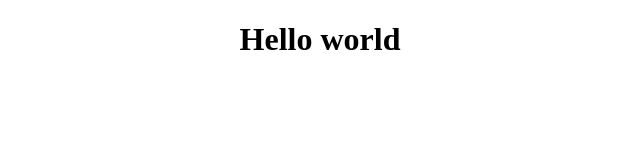
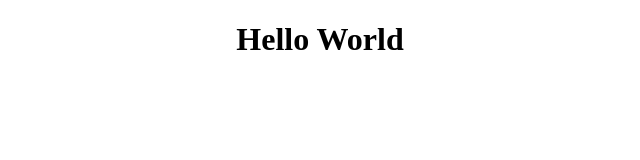
Before and after one commit to dovranoevdtiyev/learn-vue, a Vue app: page / in a window 1280 px wide. Shown: the top 160 px of the page, without its empty margins (320-960 px from the left). Built offline with nearby package versions, Linux system fonts and the light colour scheme.

Commit message:
test: change the text

```diff
--- a/src/App.vue
+++ b/src/App.vue
@@ -1,3 +1,3 @@
 <template>
-  <h1 align="center">Hello world</h1>
+  <h1 align="center">Hello World</h1>
 </template>
```
